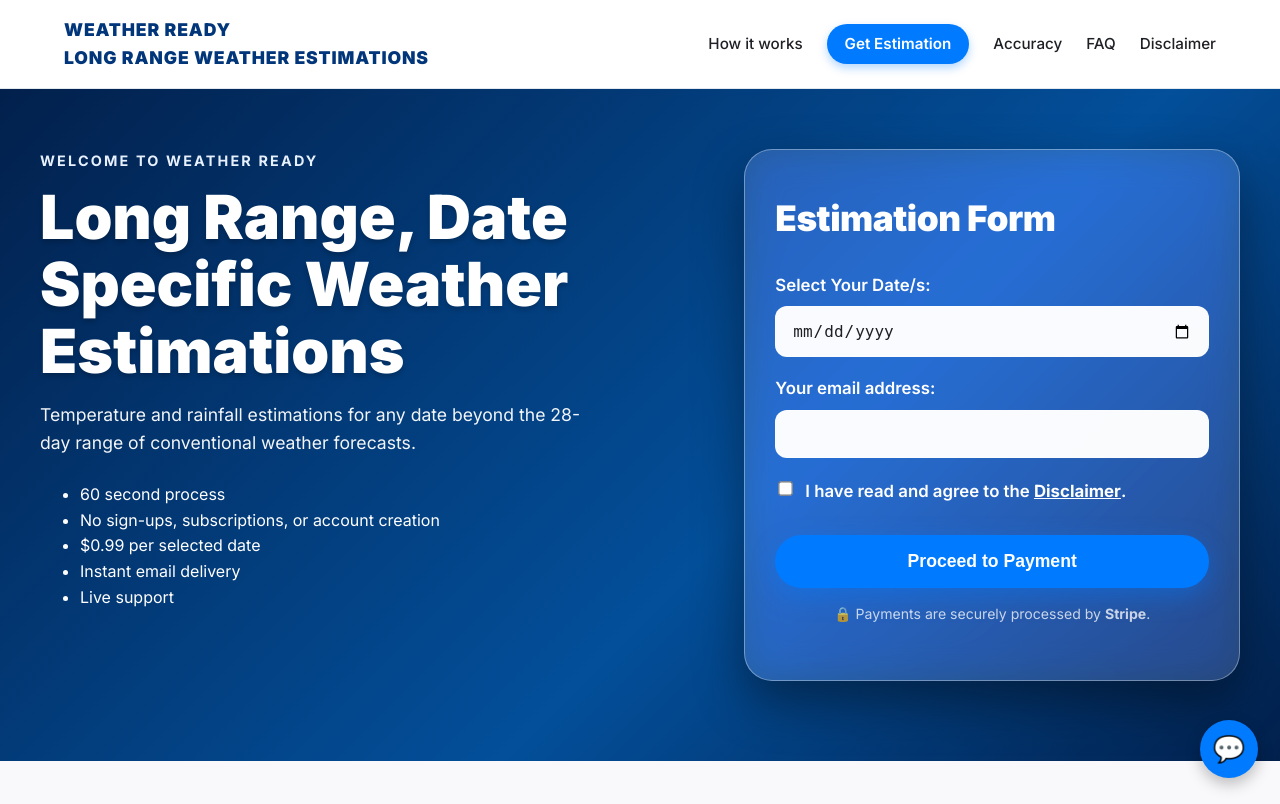
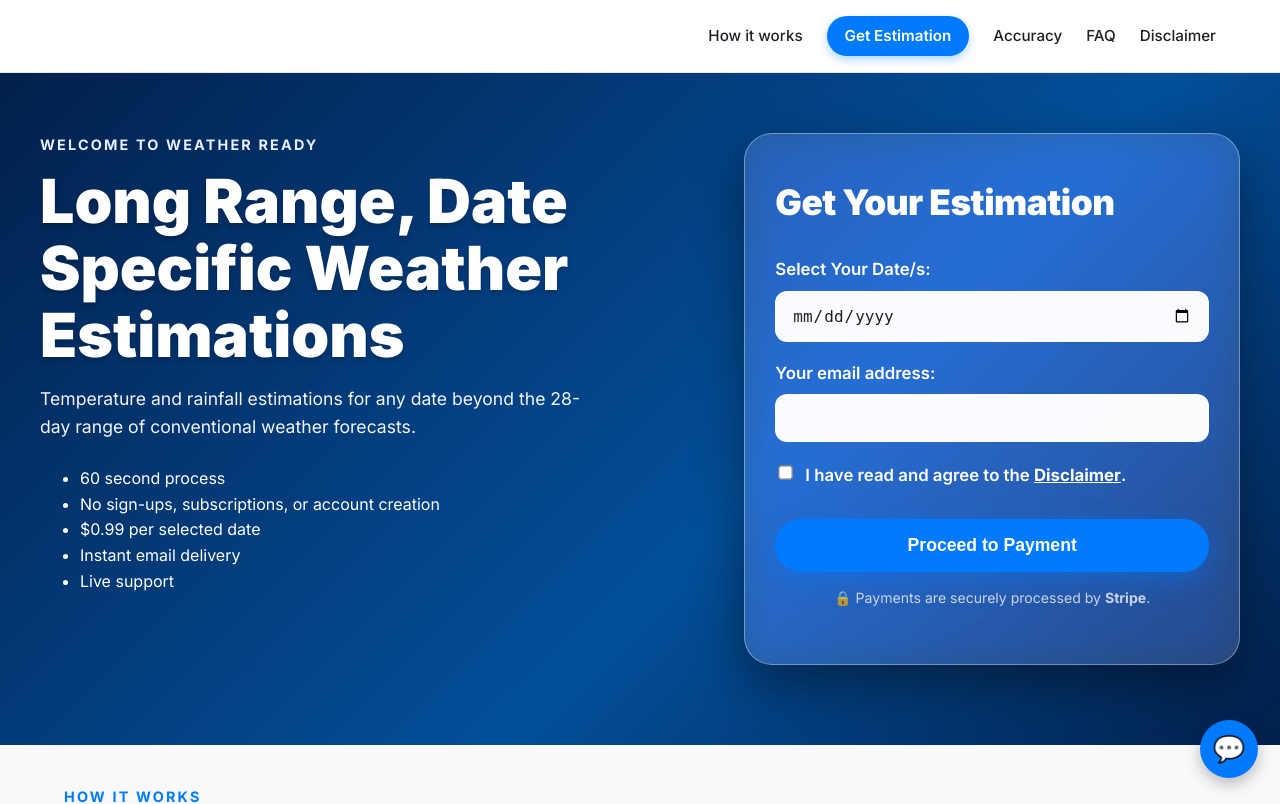
Before and after one commit to jack292929292/weatherready-site, a Flask app: page / in a window 1280 px wide. Shown: the top 804 px of the page. Run offline with Flask 3, Linux system fonts and the light colour scheme.

Commit message:
Update index.html

```diff
--- a/templates/index.html
+++ b/templates/index.html
@@ -793,9 +793,9 @@ html, body {
   <div class="top-nav-inner">
     <div>
       <div class="brand-mark">
-        WEATHER READY
+
       </div>
-      <span class="brand-mark sub">LONG RANGE WEATHER ESTIMATIONS</span>
+      <span class="brand-mark sub"></span>
     </div>
 
     <nav class="nav-links">
@@ -835,7 +835,7 @@ html, body {
 
     <div>
       <div class="form-box">
-        <h2>Estimation Form</h2>
+        <h2>Get Your Estimation</h2>
         <p class="form-blurb"></p>
 
         <form action="/create-checkout-session" method="post">
```
